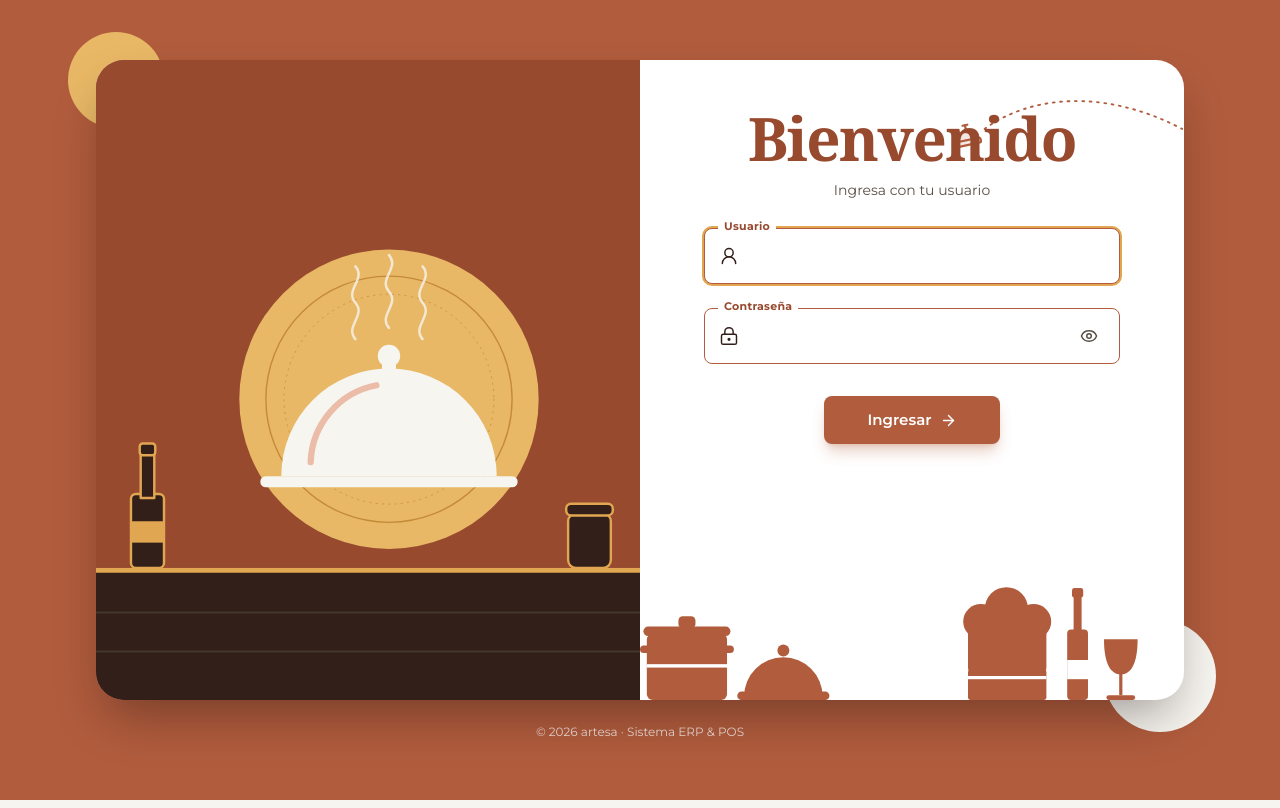
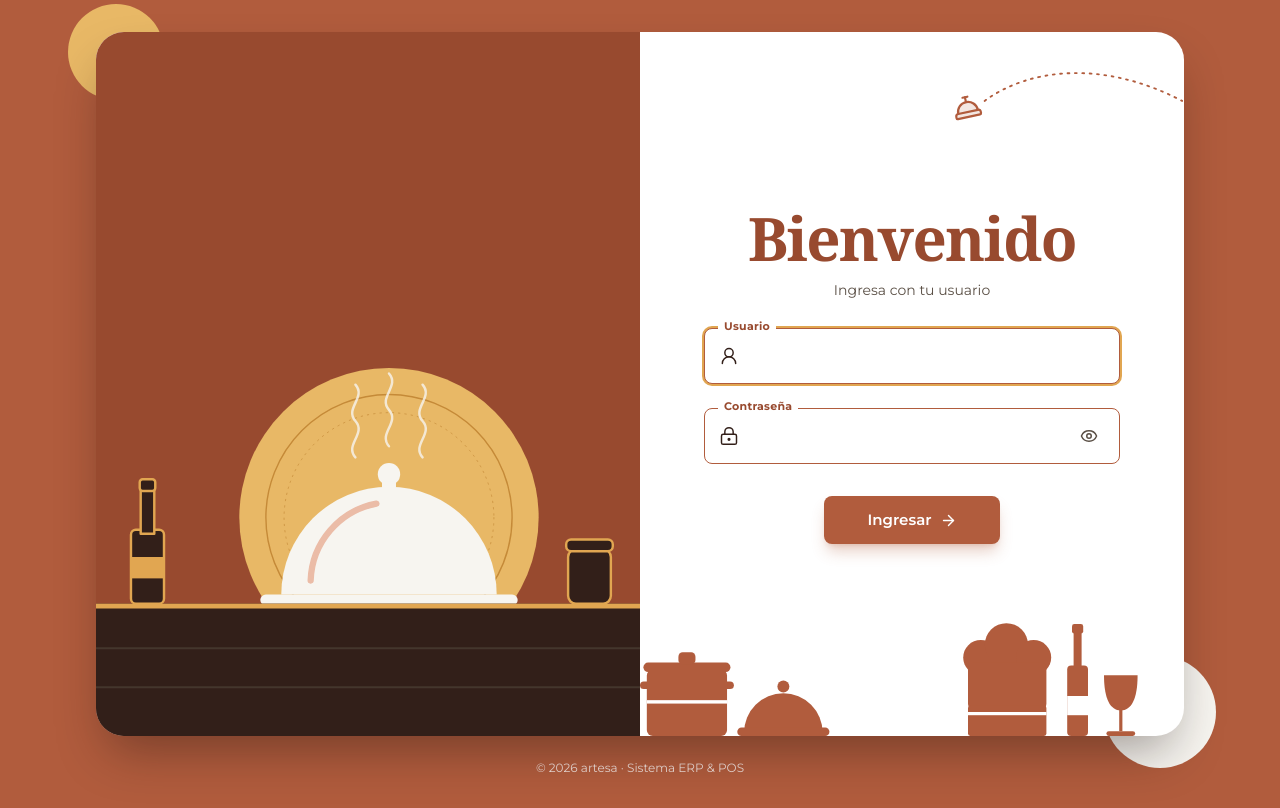
Before and after one commit to EmiValdeCobo/artesa, a React (Vite) app in the folder frontend/: page /admin/login in a window 1280 px wide. Built offline with nearby package versions, Linux system fonts and the light colour scheme; no server answers.

Commit message:
🐛 fix(auth): ajustar acceso administrativo y permisos de sesión

```diff
--- a/frontend/src/components/ProtectedRoute.jsx
+++ b/frontend/src/components/ProtectedRoute.jsx
@@ -21,7 +21,7 @@ export default function ProtectedRoute({ permiso, portal = 'admin', children })
       <div className="flex min-h-[400px] flex-col items-center justify-center text-center">
         <h2 className="text-xl font-bold text-danger">Acceso no autorizado</h2>
         <p className="mt-2 text-sm text-fg-muted">
-          No tienes el permiso <code>{permiso}</code> necesario para ver esta pantalla.
+          Esta pantalla no está disponible para tu cuenta. Si la necesitas, pídela a un administrador.
         </p>
       </div>
     );
--- a/frontend/src/context/AuthContext.jsx
+++ b/frontend/src/context/AuthContext.jsx
@@ -46,7 +46,7 @@ export function AuthProvider({ children }) {
   const tiene = (permiso) => permisos.includes(permiso);
 
   return (
-    <AuthContext.Provider value={{ usuario, permisos, tipoSesion, cargando, login: iniciarSesion, logout, tiene }}>
+    <AuthContext.Provider value={{ usuario, tipoSesion, cargando, login: iniciarSesion, logout, tiene }}>
       {children}
     </AuthContext.Provider>
   );
--- a/frontend/src/index.css
+++ b/frontend/src/index.css
@@ -186,6 +186,14 @@
            aria-invalid:border-danger aria-invalid:ring-4 aria-invalid:ring-danger/15;
   }
 
+  /* Login administrativo: esquinas rectas, regla gruesa y sombra dura (solo bajo .auth-admin) */
+  .auth-admin .input-auth { @apply rounded-none border-fg/40 focus:ring-0 focus:border-fg focus:shadow-[3px_3px_0_0_var(--accent)]; }
+  .auth-admin .input-auth[aria-invalid='true'] { @apply border-danger shadow-[3px_3px_0_0_var(--danger)]; }
+  .btn-duro { @apply rounded-none shadow-[4px_4px_0_0_var(--text-primary)] transition-[transform,box-shadow] hover:-translate-x-px hover:-translate-y-px hover:shadow-[5px_5px_0_0_var(--text-primary)] active:translate-x-1 active:translate-y-1 active:shadow-none; }
+  .dark .btn-duro { box-shadow: 4px 4px 0 0 var(--secondary); }
+  .dark .btn-duro:hover { box-shadow: 5px 5px 0 0 #e1a651; }
+  .dark .btn-duro:active { box-shadow: none; }
+
   /* Microinteracciones del login */
   .anim-subir { animation: subir .7s cubic-bezier(.2,.7,.2,1) both; animation-delay: var(--retardo, 0ms); }
   .anim-sacudir { animation: sacudir .45s ease-in-out; }
--- a/frontend/src/layout/AuthLayout.jsx
+++ b/frontend/src/layout/AuthLayout.jsx
@@ -18,7 +18,7 @@ const CONFIG = {
     eyebrow: 'Área administrativa',
     rejilla: 'lg:grid-cols-[1.1fr_1fr]',
     orden: 'lg:order-2', // el formulario va a la derecha
-    tema: '',
+    tema: 'auth-admin',
     pie: { texto: '¿Eres cliente?', enlace: 'Portal de clientes', a: '/cliente/login' },
   },
   cliente: {
--- a/frontend/src/layout/LoginAdminArte.jsx
+++ b/frontend/src/layout/LoginAdminArte.jsx
@@ -2,12 +2,18 @@
    Todo son formas planas en la paleta de marca. */
 
 // Panel izquierdo: una campana de servicio (cloche) sobre la barra, con el plato de fondo como un sol.
+// La escena ocupa SOLO su propio espacio (debajo del texto) y se escala completa con "meet":
+// nunca se recorta ni se sube detrás del mensaje. La barra se extiende a los lados para llegar a los bordes del panel.
 export function EscenaBarra({ className = '' }) {
   return (
-    <svg viewBox="0 0 560 740" preserveAspectRatio="xMidYMax slice" aria-hidden="true" className={className}>
-      <rect width="560" height="740" fill="#984a2f" />
-      {/* La escena queda más baja y compacta para no competir con el mensaje de bienvenida. */}
-      <g transform="translate(100 92) scale(.72)">
+    <svg
+      viewBox="0 345 560 395"
+      preserveAspectRatio="xMidYMax meet"
+      aria-hidden="true"
+      className={`overflow-visible ${className}`}
+    >
+      {/* El plato (sol) queda medio oculto tras la barra y la campana apoya su base justo sobre la mesa. */}
+      <g transform="translate(100 177) scale(.72)">
         <circle cx="280" cy="470" r="214" fill="#e8b866" />
         <circle cx="280" cy="470" r="176" fill="none" stroke="#c58a38" strokeWidth="2" />
         <circle
@@ -33,10 +39,10 @@ export function EscenaBarra({ className = '' }) {
         <path d="M168 560A116 116 0 0 1 262 450" fill="none" stroke="#ebbca7" strokeWidth="9" strokeLinecap="round" />
         <rect x="96" y="580" width="368" height="16" rx="8" fill="#f7f5f0" />
       </g>
-      {/* barra */}
-      <rect x="0" y="604" width="560" height="136" fill="#321f19" />
-      <rect x="0" y="604" width="560" height="5" fill="#e1a651" />
-      <path d="M0 650H560M0 690H560" stroke="#44362d" strokeWidth="2" />
+      {/* barra (se extiende más allá del viewBox para cubrir todo el ancho del panel) */}
+      <rect x="-2000" y="604" width="4560" height="400" fill="#321f19" />
+      <rect x="-2000" y="604" width="4560" height="5" fill="#e1a651" />
+      <path d="M-2000 650H2560M-2000 690H2560" stroke="#44362d" strokeWidth="2" />
       {/* botella y frasco sobre la barra */}
       <g fill="#321f19" stroke="#e1a651" strokeWidth="2.5" strokeLinejoin="round">
         <rect x="36" y="528" width="34" height="76" rx="5" />
--- a/frontend/src/pages/LoginPage.jsx
+++ b/frontend/src/pages/LoginPage.jsx
@@ -48,25 +48,28 @@ export default function LoginPage() {
 
   return (
     <div className="flex min-h-dvh flex-col items-center justify-center gap-3 overflow-hidden bg-terracota-500 px-3 py-3 dark:bg-terracota-800 sm:gap-6 sm:px-8 sm:py-8">
-      <div className="relative flex min-h-0 w-full max-w-[68rem]">
+      <div className="relative flex min-h-0 w-full max-w-[68rem] 2xl:max-w-[84rem]">
         {/* círculos que asoman detrás de la tarjeta */}
         <span aria-hidden="true" className="absolute -left-7 -top-7 hidden h-24 w-24 rounded-full bg-ocre-400 sm:block" />
         <span aria-hidden="true" className="absolute -bottom-8 -right-8 hidden h-28 w-28 rounded-full bg-espresso-50 sm:block" />
 
-        <div className="relative z-10 grid min-h-0 w-full overflow-hidden rounded-[1.25rem] bg-surface shadow-2xl shadow-espresso-950/40 sm:rounded-[1.75rem] lg:h-[min(40rem,calc(100dvh-6rem))] lg:grid-cols-2">
+        <div className="relative z-10 grid min-h-0 w-full overflow-hidden rounded-[1.25rem] bg-surface shadow-2xl shadow-espresso-950/40 sm:rounded-[1.75rem] lg:h-[min(40rem,calc(100dvh-6rem))] lg:grid-cols-2 xl:h-[min(44rem,calc(100dvh-6rem))] 2xl:h-[min(52rem,calc(100dvh-6rem))]">
           {/* Panel de marca: escena ilustrada */}
-          <aside className="relative hidden overflow-hidden bg-terracota-600 text-on-sidebar lg:block">
-            <EscenaBarra className="absolute inset-0 h-full w-full" />
-            <div className="relative px-10 pt-10">
+          <aside className="relative hidden min-h-0 flex-col overflow-hidden bg-terracota-600 text-on-sidebar lg:flex">
+            <div className="relative z-10 px-10 pt-10 2xl:px-14 2xl:pt-14">
               <Marca className="anim-subir" />
-              <p className="anim-subir mt-6 max-w-[17rem] text-lg font-semibold leading-snug" style={retardo(120)}>
+              <p className="anim-subir mt-6 max-w-[17rem] text-lg font-semibold leading-snug 2xl:mt-8 2xl:max-w-[24rem] 2xl:text-2xl" style={retardo(120)}>
                 Una cocina ordenada empieza antes de abrir la puerta.
               </p>
+            </div>
+            {/* Espacio propio de la ilustración: debajo del texto, nunca detrás de él */}
+            <div className="relative mt-6 min-h-0 flex-1 2xl:mt-10">
+              <EscenaBarra className="absolute inset-x-0 bottom-0 h-full w-full" />
             </div>
           </aside>
 
           {/* Formulario */}
-          <main className="relative flex min-h-0 flex-col items-center px-5 pb-7 pt-7 sm:px-12 sm:pb-10 sm:pt-10 lg:pb-12 lg:pt-12">
+          <main className="relative flex min-h-0 flex-col items-center px-5 pb-7 pt-7 sm:px-12 sm:pb-10 sm:pt-10 lg:justify-center lg:pb-14 lg:pt-10">
             <div aria-hidden="true" className="absolute right-0 top-8 hidden w-60 text-primary sm:block">
               <RastroServicio className="w-full" />
               <ConciergeBell size={30} strokeWidth={1.75} className="absolute left-2 top-7 -rotate-12 fill-primary/15" />
@@ -74,10 +77,10 @@ export default function LoginPage() {
 
             <Marca tema="auto" className="mb-5 self-start lg:hidden" />
 
-            <h1 className="anim-subir font-display text-[3.25rem] font-bold leading-none tracking-tight text-primary-text sm:text-6xl">Bienvenido</h1>
+            <h1 className="anim-subir font-display text-[3.25rem] font-bold leading-none tracking-tight text-primary-text sm:text-6xl 2xl:text-7xl">Bienvenido</h1>
             <p className="anim-subir mt-3 text-sm text-fg-muted" style={retardo(80)}>Ingresa con tu usuario</p>
 
-            <form onSubmit={manejarEnvio} noValidate className="anim-subir mt-7 w-full max-w-[26rem]" style={retardo(160)}>
+            <form onSubmit={manejarEnvio} noValidate className="anim-subir mt-7 w-full max-w-[26rem] 2xl:mt-9 2xl:max-w-[30rem]" style={retardo(160)}>
               <div className={`space-y-4 sm:space-y-6 ${sacudir ? 'anim-sacudir' : ''}`}>
                 <CampoBorde ref={refUsuario} id="username" etiqueta="Usuario" icono={UserRound} value={username} autoFocus autoComplete="username"
                   autoCapitalize="none" spellCheck={false} invalid={invalido === 'usuario' || invalido === 'ambos'}
@@ -101,8 +104,8 @@ export default function LoginPage() {
               </div>
             </form>
 
-            <SiluetaIzquierda className="pointer-events-none absolute bottom-0 left-0 hidden h-28 text-primary sm:block lg:h-32" />
-            <SiluetaDerecha className="pointer-events-none absolute bottom-0 right-6 hidden h-28 text-primary sm:block lg:h-32" />
+            <SiluetaIzquierda className="pointer-events-none absolute bottom-0 left-0 hidden h-28 text-primary sm:block lg:h-32 2xl:h-44" />
+            <SiluetaDerecha className="pointer-events-none absolute bottom-0 right-6 hidden h-28 text-primary sm:block lg:h-32 2xl:h-44" />
           </main>
         </div>
       </div>
```
Also changed, not shown: frontend/src/layout/AuthPanelAdmin.jsx (+11 -15 lines).
